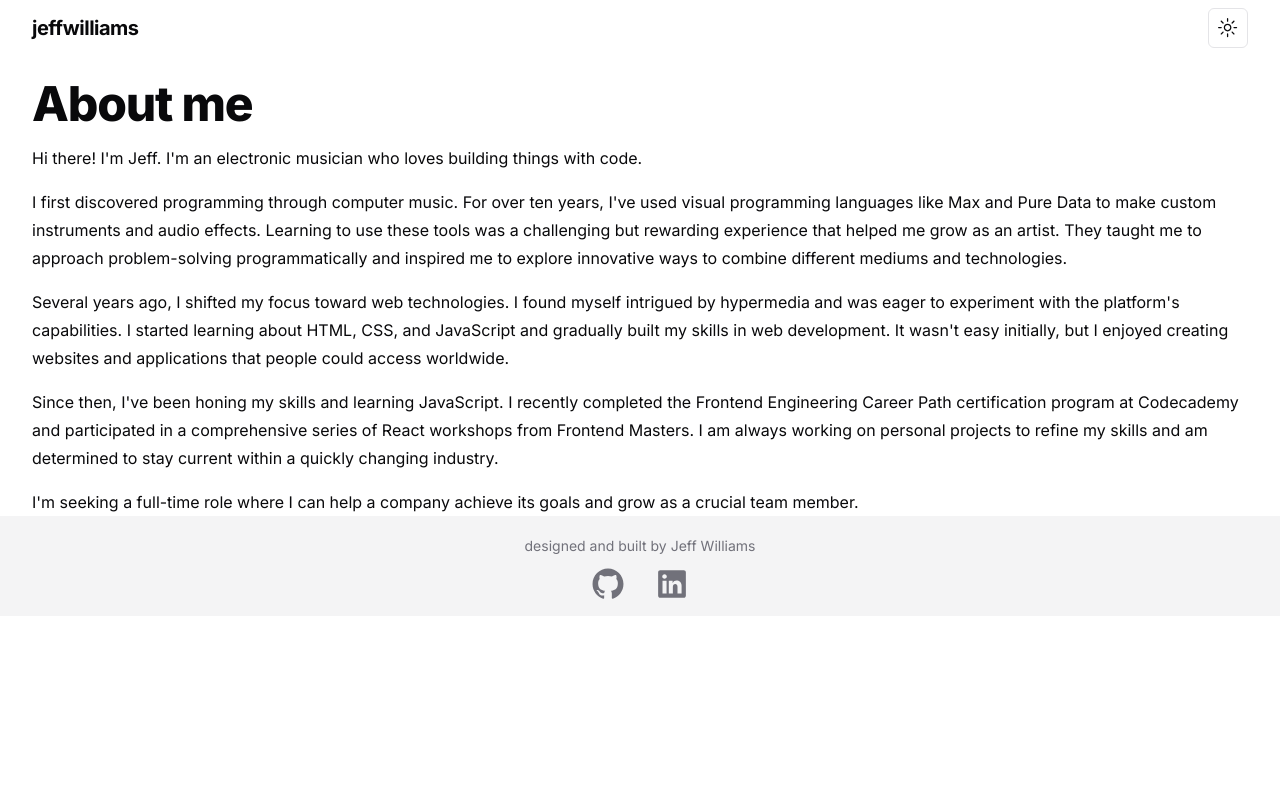
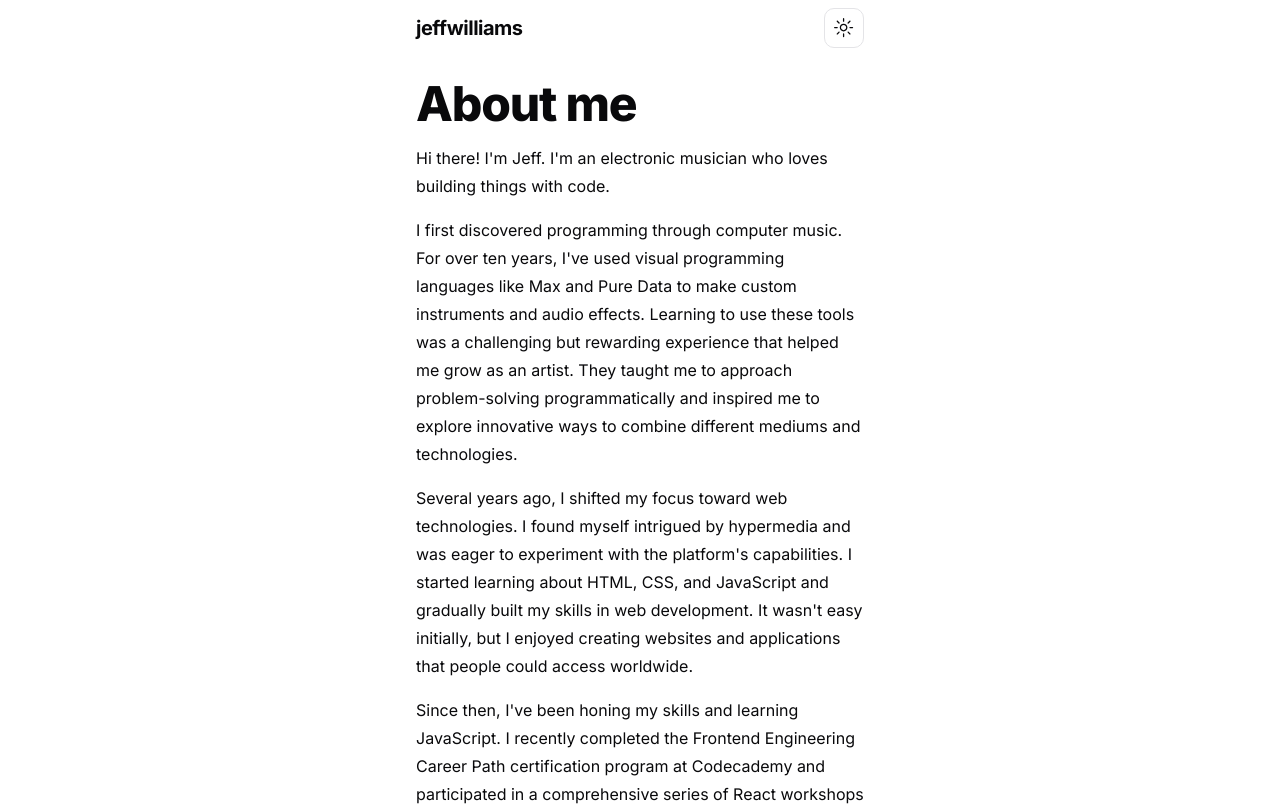
Before and after one commit to orphandeity/portfolio, a Next.js app: page /about-me in a window 1280 px wide. Shown: the top 806 px of the page. Built offline with nearby package versions, Linux system fonts and the light colour scheme.

Commit message:
tablet styles

```diff
--- a/src/app/about-me/page.tsx
+++ b/src/app/about-me/page.tsx
@@ -1,6 +1,6 @@
 export default function AboutMe() {
   return (
-    <main className="container">
+    <main className="container max-w-lg">
       <h1 className="mb-4 mt-8">About me</h1>
       <div className="space-y-4">
         <p>
--- a/src/app/layout.tsx
+++ b/src/app/layout.tsx
@@ -23,7 +23,7 @@ export default function RootLayout({
     <html lang="en">
       <body className={inter.className}>
         <ThemeProvider attribute="class" defaultTheme="system" enableSystem>
-          <header className="container mt-2 flex items-center justify-between">
+          <header className="container mt-2 flex max-w-lg items-center justify-between">
             <Link
               href={'/'}
               className="transition-colors focus-visible:text-primary focus-visible:outline-none"
@@ -33,7 +33,7 @@ export default function RootLayout({
             <ModeToggle />
           </header>
           {children}
-          <footer className="flex flex-col items-center gap-2 bg-muted py-4 text-sm text-muted-foreground">
+          <footer className="mt-12 flex flex-col items-center gap-2 bg-muted py-4 text-sm text-muted-foreground">
             <p>designed and built by Jeff Williams</p>
             <menu className="flex items-center gap-8">
               <li>
--- a/src/app/page.tsx
+++ b/src/app/page.tsx
@@ -25,7 +25,7 @@ import SkillListElement from '@/components/skill-list-element'
 export default function Home() {
   return (
     <main className="space-y-20">
-      <div className="container">
+      <div className="container max-w-lg">
         <figure className="relative mb-12 xs:mb-8">
           <div className="relative mx-auto max-w-xs translate-x-1/3 before:absolute before:inset-0 before:bg-gradient-to-t before:from-background before:to-transparent before:to-30% xs:ml-auto xs:mr-0 xs:max-w-sm">
             <Image src={photo} alt="" priority />
@@ -64,7 +64,7 @@ export default function Home() {
         </div>
       </div>
 
-      <section className="container">
+      <section className="container max-w-lg">
         <h2>Skills</h2>
         <div className="space-y-8">
           <SkillsList heading="Languages">
@@ -108,14 +108,14 @@ export default function Home() {
             <SkillListElement name="GitHub">
               <Github />
             </SkillListElement>
+            <SkillListElement name="Figma">
+              <Figma />
+            </SkillListElement>
             <SkillListElement name="MySQL">
               <Mysql />
             </SkillListElement>
             <SkillListElement name="PostgreSQL">
               <Postgres />
-            </SkillListElement>
-            <SkillListElement name="Figma">
-              <Figma />
             </SkillListElement>
           </SkillsList>
         </div>
@@ -123,13 +123,15 @@ export default function Home() {
 
       <Projects />
 
-      <section id="contact" className="container py-4">
+      <section id="contact" className="container flex flex-col items-center">
+        <div className="max-w-lg">
           <h2>Contact</h2>
           <p className="mb-4">
             I&apos;m currently looking for new opportunities. If you&apos;d like
             to get in touch, please fill out the form below.
           </p>
           <ContactForm />
+        </div>
       </section>
     </main>
   )
--- a/src/app/tailwind.css
+++ b/src/app/tailwind.css
@@ -32,7 +32,7 @@
     --input: 240 5.9% 90%;
     --ring: 346.8 77.2% 49.8%;
 
-    --radius: 0.5rem;
+    --radius: 0.75rem;
   }
 
   .dark {
@@ -95,3 +95,9 @@
     @apply text-xs leading-none;
   }
 }
+
+@layer components {
+  .container {
+    @apply max-w-5xl;
+  }
+}
--- a/src/components/contact-form.tsx
+++ b/src/components/contact-form.tsx
@@ -72,7 +72,7 @@ export function ContactForm() {
             <FormItem>
               <FormLabel>Name</FormLabel>
               <FormControl>
-                <Input {...field} />
+                <Input className="shadow-sm" {...field} />
               </FormControl>
               <FormMessage />
             </FormItem>
@@ -85,7 +85,7 @@ export function ContactForm() {
             <FormItem>
               <FormLabel>Email</FormLabel>
               <FormControl>
-                <Input {...field} />
+                <Input className="shadow-sm" {...field} />
               </FormControl>
               <FormMessage />
             </FormItem>
@@ -98,7 +98,11 @@ export function ContactForm() {
             <FormItem>
               <FormLabel>Message</FormLabel>
               <FormControl>
-                <Textarea className="resize-none" {...field} />
+                <Textarea
+                  className="resize-none shadow-sm"
+                  rows={5}
+                  {...field}
+                />
               </FormControl>
               <FormMessage />
             </FormItem>
--- a/src/components/project-card.tsx
+++ b/src/components/project-card.tsx
@@ -1,6 +1,13 @@
 import Image from 'next/image'
 import type { ProjectType } from './projects'
-import { Card, CardContent, CardFooter, CardHeader, CardTitle } from './ui/card'
+import {
+  Card,
+  CardContent,
+  CardDescription,
+  CardFooter,
+  CardHeader,
+  CardTitle,
+} from './ui/card'
 import { Button } from './ui/button'
 import { Badge } from './ui/badge'
 
@@ -12,7 +19,7 @@ export default function ProjectCard({ project }: ProjectCardProps) {
   const { name, description, technologies, screenshot, links } = project
 
   return (
-    <Card className="max-w-sm">
+    <Card className="max-w-sm shadow-lg shadow-neutral-950/40 lg:flex lg:h-64 lg:max-w-5xl">
       <CardHeader>
         <CardTitle>{name}</CardTitle>
         <ul className="flex items-center gap-2">
--- a/src/components/projects.tsx
+++ b/src/components/projects.tsx
@@ -64,7 +64,7 @@ export default function Projects() {
           stroke-linejoin="miter"
         ></path>
       </svg>
-      <div className="container">
+      <div className="container max-w-lg">
         <h2>Projects</h2>
         <p className="mb-4">
           Here are some of the projects I&apos;ve worked on recently. Click on
--- a/src/components/skill-list-element.tsx
+++ b/src/components/skill-list-element.tsx
@@ -1,14 +1,23 @@
+import clsx from 'clsx'
+
 interface SkillListElementProps {
   name: string
   children: React.ReactNode
+  className?: string
 }
 
 export default function SkillListElement({
   name,
   children,
+  className,
 }: SkillListElementProps) {
   return (
-    <li className="flex flex-col items-center justify-center gap-2">
+    <li
+      className={clsx(
+        className,
+        'flex flex-col items-center justify-center gap-2 lg:col-span-2'
+      )}
+    >
       <small className="">{name}</small>
       <div className="w-8">{children}</div>
     </li>
--- a/src/components/skills-list.tsx
+++ b/src/components/skills-list.tsx
@@ -7,7 +7,7 @@ export default function SkillsList({ heading, children }: SkillsListProps) {
   return (
     <div>
       <h3 className="text-muted-foreground">{heading}</h3>
-      <ul className="flex justify-between rounded-sm bg-muted p-4 text-muted-foreground shadow-inner">
+      <ul className="flex max-w-lg justify-between rounded-sm bg-muted p-6 text-muted-foreground shadow-inner">
         {children}
       </ul>
     </div>
```
Lines whose indentation alone changed are shown as unchanged.
